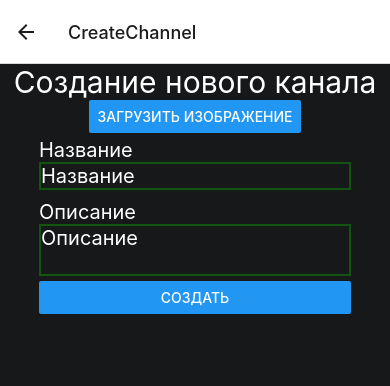
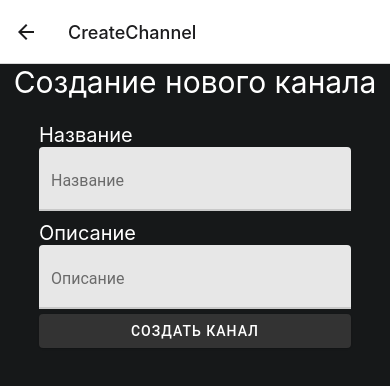
Before and after one commit to ponchik009/TULAHACK-CHAT-MOBILE, a React Native app: screen /CreateChannel in a window 390 px wide. Shown: the top 386 px of the page. Built offline with nearby package versions, Linux system fonts and the light colour scheme.

Commit message:
search refactor

```diff
--- a/api/channel.ts
+++ b/api/channel.ts
@@ -29,3 +29,7 @@ export const createChannel = async (name: string, about: string, file: any) => {
       return data.data;
     });
 };
+
+export const findChannel = async (searchName: string): Promise<Channel[]> => {
+  return axios.get<Channel[]>('/api/channel/search/' + searchName).then((data) => data.data);
+};
--- a/pages/CreateChannel/Index.tsx
+++ b/pages/CreateChannel/Index.tsx
@@ -1,6 +1,5 @@
 import React from "react";
 import {
-  Button,
   StyleSheet,
   Text,
   View,
@@ -8,11 +7,10 @@ import {
   Keyboard,
   TouchableOpacity,
 } from "react-native";
-import {
-  TextInput,
-} from "react-native-gesture-handler";
+
 import * as ImagePicker from "expo-image-picker";
 import { createChannel } from "../../api/channel";
+import { Button, TextInput } from "react-native-paper";
 
 const CreateChannel = ({ navigation }: any) => {
   const [image, setImage] = React.useState<string | null>(null);
@@ -68,19 +66,9 @@ const CreateChannel = ({ navigation }: any) => {
         >
           <Text style={[styles.text, { fontSize: 20 }]}>Название</Text>
           <TextInput
-            placeholder="Название"
-            style={[
-              styles.text,
-              {
-                fontSize: 20,
-                borderStyle: "solid",
-                borderColor: "#115511",
-                borderWidth: 2,
-                flexGrow: 1,
-              },
-            ]}
+            label="Название"
             value={name}
-            onChangeText={setName}
+            onChangeText={text => setName(text)}
           />
         </View>
         <View
@@ -90,23 +78,14 @@ const CreateChannel = ({ navigation }: any) => {
         >
           <Text style={[styles.text, { fontSize: 20 }]}>Описание</Text>
           <TextInput
-            placeholder="Описание"
-            multiline
-            style={[
-              styles.text,
-              {
-                fontSize: 20,
-                borderStyle: "solid",
-                borderColor: "#115511",
-                borderWidth: 2,
-                flexGrow: 1,
-              },
-            ]}
+            label="Описание"
             value={about}
-            onChangeText={setAbout}
+            onChangeText={text => setAbout(text)}
           />
         </View>
-        <Button title="Создать" onPress={handleSubmit} />
+        <Button mode="contained" color="#333" onPress={handleSubmit} >
+          <Text>Создать канал</Text>
+        </Button>
       </View>
     </TouchableOpacity>
   );
--- a/pages/FindChannel/index.tsx
+++ b/pages/FindChannel/index.tsx
@@ -1,15 +1,39 @@
+import React from "react";
 import {
     StyleSheet,
     Text,
     View,
 } from "react-native";
+import { Button, IconButton, TextInput } from "react-native-paper";
+import { findChannel } from "../../api/channel";
+import Channel from "../../types/Channel";
 
 const FindChannel = () => {
+    const [channelName, setChannelName] = React.useState('')
+    const [findedChannels, setFindedChannels] = React.useState<Channel[]>([])
+    const handleSearch = async () => {
+        try {
+            const channels = await findChannel(channelName)
+            setFindedChannels(channels)
+        } catch (error) {
+
+        }
+
+    }
     return (
         <View style={styles.container}>
-            <Text>
-                Find Channel
-            </Text>
+            <View style={styles.search}>
+                <TextInput
+                    label="Название канала"
+                    value={channelName}
+                    style={styles.search__input}
+                    onChangeText={text => setChannelName(text)}
+                />
+                <IconButton icon={"magnify"} size={80} style={styles.btn} color="#fff" onPress={handleSearch} >
+
+                </IconButton>
+            </View>
+
         </View>
     )
 }
@@ -22,6 +46,21 @@ const styles = StyleSheet.create({
         alignItems: "center",
         backgroundColor: "#161819",
     },
+    search: {
+        alignSelf: 'stretch',
+        flexDirection: 'row',
+        alignItems: 'center',
+        paddingLeft: 10,
+        paddingRight: 10
+    },
+    search__input: {
+        flex: 1,
+
+    },
+    btn: {
+
+        alignSelf: 'stretch'
+    },
     text: {
         color: "#fff",
     },
```
